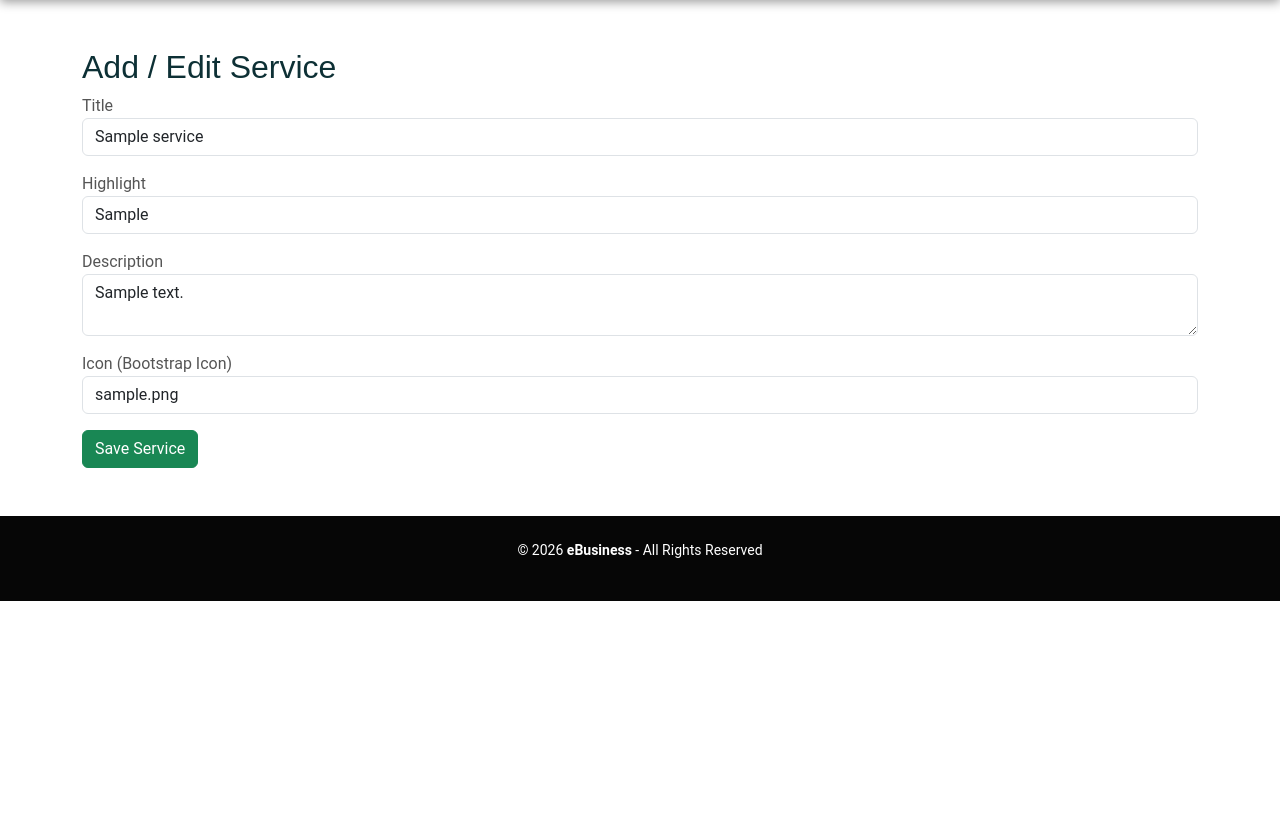
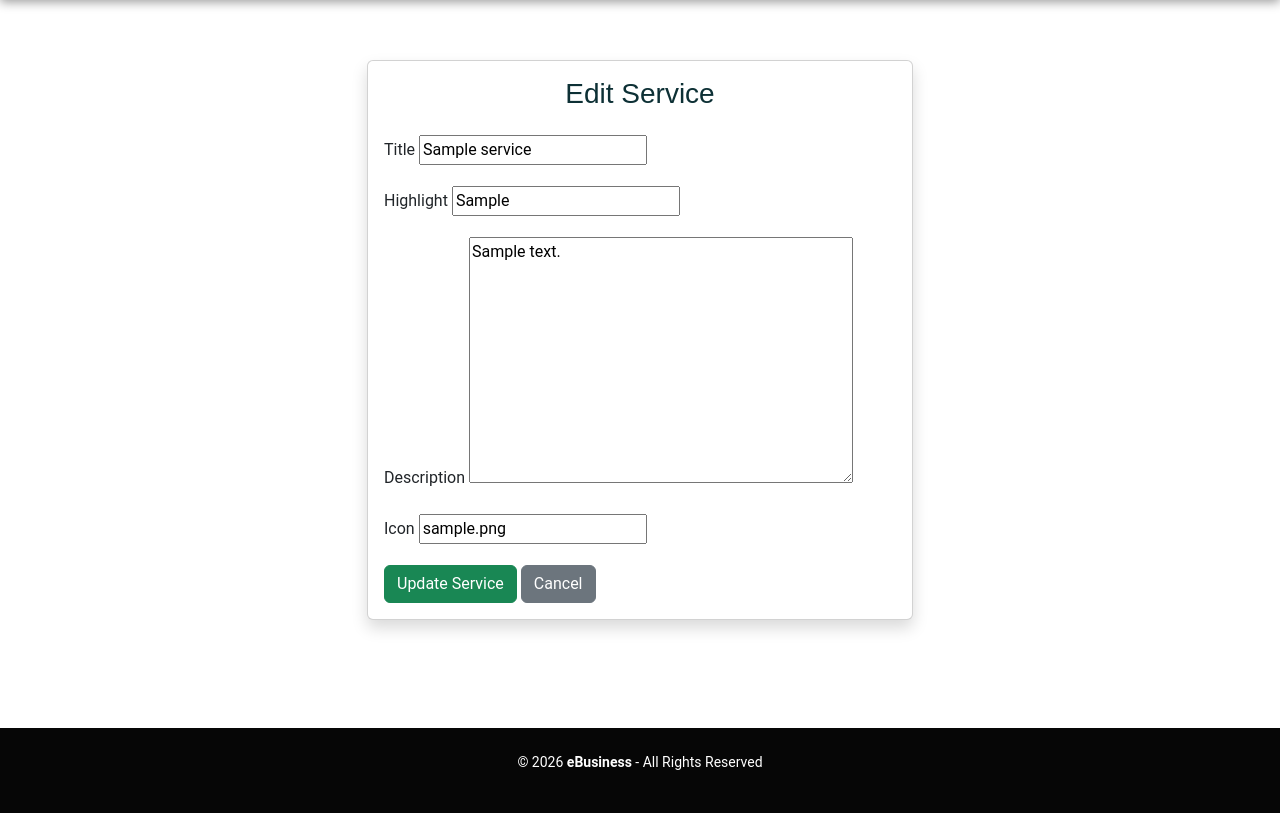
Before and after one commit to alifahmedpbd/eBusinessProject, a Django app: page /service/edit/1/ in a window 1280 px wide. Shown: the part 71-884 px from the top of the page. Before the commit the page ends 672 px from the top, so only its background shows below. Run offline with Django 5.2, Linux system fonts and the light colour scheme; a user stored in the database is signed in; tables that the repository leaves empty hold one stand-in row (values such as "Sample post"); some libraries are stand-ins or nearby versions.

Commit message:
another update

```diff
--- a/eBusinessApp/forms.py
+++ b/eBusinessApp/forms.py
@@ -1,6 +1,6 @@
 from django.forms import ModelForm
 from django import forms
-from .models import TeamMember, Portfolio, CustomUser
+from .models import TeamMember, Portfolio, CustomUser, Service, Job
 from django.contrib.auth.forms import UserCreationForm
 from django.contrib.auth import get_user_model
 
@@ -23,3 +23,15 @@ class PortfolioForm(ModelForm):
     class Meta:
         model = Portfolio
         fields = ['title', 'description', 'image', 'category']
+
+
+class ServiceForm(ModelForm):
+    class Meta:
+        model = Service
+        fields = ['title', 'highlight', 'description', 'icon']
+
+
+class JobForm(ModelForm):
+    class Meta:
+        model = Job
+        fields = ['title', 'description', 'location', 'requirements']
--- a/eBusinessApp/views.py
+++ b/eBusinessApp/views.py
@@ -1,6 +1,6 @@
 from django.shortcuts import render, redirect, get_object_or_404
 from .models import TeamMember, Portfolio, Contact, About, Service, Job, JobApplication
-from .forms import TeamMemberForm, PortfolioForm, CustomUserCreationForm
+from .forms import TeamMemberForm, PortfolioForm, ServiceForm, JobForm, CustomUserCreationForm
 from django.contrib.auth.decorators import login_required, user_passes_test
 from django.contrib.auth import login, logout, authenticate
 from django.contrib import messages
@@ -182,6 +182,7 @@ def updatePortfolio(request, pk):
 
 @superuser_required
 def deletePortfolio(request, pk):
+
     portfolio = Portfolio.objects.get(id=pk)
     if request.method == 'POST':
         portfolio.delete()
@@ -233,26 +234,38 @@ def service_details(request, pk):
     return render(request, 'service_details.html', {'service': service})
 
 @superuser_required
+def create_service(request):
+
+    form = ServiceForm()
+
+    if request.method == 'POST':
+        form = ServiceForm(request.POST)
+
+        if form.is_valid():
+            form.save()
+            messages.success(request, "Service added successfully!")
+            return redirect('services')
+
+    return render(request, 'service_form.html', {'form': form})
+
+
+@superuser_required
 def update_service(request, pk):
 
     service = get_object_or_404(Service, id=pk)
 
+    form = ServiceForm(instance=service)
+
     if request.method == 'POST':
 
-        service.title = request.POST.get('title')
-        service.highlight = request.POST.get('highlight')
-        service.description = request.POST.get('description')
-        service.icon = request.POST.get('icon')
+        form = ServiceForm(request.POST, instance=service)
 
-        service.save()
+        if form.is_valid():
+            form.save()
+            messages.success(request, "Service updated successfully!")
+            return redirect('services')
 
-        messages.success(request, "Service updated successfully!")
-
-        return redirect('services')
-
-    context = {'service': service}
-
-    return render(request, 'edit_service_form.html', context)
+    return render(request, 'service_form.html', {'form': form})
 
 @superuser_required
 def delete_service(request, pk):
@@ -283,51 +296,38 @@ def career(request):
 
     return render(request, 'career.html', context)
 
+
 @superuser_required
 def create_job(request):
 
+    form = JobForm()
+
     if request.method == 'POST':
+        form = JobForm(request.POST)
 
-        title = request.POST.get('title')
-        description = request.POST.get('description')
-        location = request.POST.get('location')
-        requirements = request.POST.get('requirements')
+        if form.is_valid():
+            form.save()
+            messages.success(request, "Job added successfully!")
+            return redirect('career')
 
-        Job.objects.create(
-            title=title,
-            description=description,
-            location=location,
-            requirements=requirements
-        )
-
-        messages.success(request, "Job added successfully!")
-
-        return redirect('career')
-
-    return render(request,'job_form.html')
-
+    return render(request,'job_form.html',{'form':form})
 
 @superuser_required
 def update_job(request, pk):
 
     job = get_object_or_404(Job, id=pk)
 
+    form = JobForm(instance=job)
+
     if request.method == 'POST':
+        form = JobForm(request.POST, instance=job)
 
-        job.title = request.POST.get('title')
-        job.description = request.POST.get('description')
-        job.location = request.POST.get('location')
-        job.requirements = request.POST.get('requirements')
+        if form.is_valid():
+            form.save()
+            messages.success(request, "Job updated successfully!")
+            return redirect('career')
 
-        job.save()
-
-        messages.success(request, "Job updated successfully!")
-
-        return redirect('career')
-
-    context = {'job': job}
-
-    return render(request, 'job_form.html', context)
+    return render(request, 'job_form.html', {'form': form})
 
 @superuser_required
 def delete_job(request, pk):
--- a/templates/edit_service_form.html
+++ /dev/null
@@ -1,38 +0,0 @@
-{% extends 'base.html' %}
-{% block content %}
-
-<div class="container mt-5">
-
-<h2>Add / Edit Service</h2>
-
-<form method="POST">
-
-{% csrf_token %}
-
-<div class="mb-3">
-<label>Title</label>
-<input type="text" name="title" class="form-control" value="{{ service.title }}">
-</div>
-
-<div class="mb-3">
-<label>Highlight</label>
-<input type="text" name="highlight" class="form-control" value="{{ service.highlight }}">
-</div>
-
-<div class="mb-3">
-<label>Description</label>
-<textarea name="description" class="form-control">{{ service.description }}</textarea>
-</div>
-
-<div class="mb-3">
-<label>Icon (Bootstrap Icon)</label>
-<input type="text" name="icon" class="form-control" value="{{ service.icon }}">
-</div>
-
-<button class="btn btn-success">Save Service</button>
-
-</form>
-
-</div>
-
-{% endblock %}
--- /dev/null
+++ b/templates/service_form.html
@@ -0,0 +1,70 @@
+{% extends 'base.html' %}
+{% block content %}
+
+<section class="section">
+<div class="container">
+
+<div class="row justify-content-center">
+<div class="col-md-6">
+
+<div class="card shadow">
+<div class="card-body">
+
+<h3 class="mb-4 text-center">
+{% if form.instance.id %}
+Edit Service
+{% else %}
+Add New Service
+{% endif %}
+</h3>
+
+<form method="POST">
+
+{% csrf_token %}
+
+<div class="mb-3">
+<label class="form-label">Title</label>
+{{ form.title }}
+</div>
+
+<div class="mb-3">
+<label class="form-label">Highlight</label>
+{{ form.highlight }}
+</div>
+
+<div class="mb-3">
+<label class="form-label">Description</label>
+{{ form.description }}
+</div>
+
+<div class="mb-3">
+<label class="form-label">Icon</label>
+{{ form.icon }}
+</div>
+
+<button type="submit" class="btn btn-success">
+
+{% if form.instance.id %}
+Update Service
+{% else %}
+Add Service
+{% endif %}
+
+</button>
+
+<a href="{% url 'services' %}" class="btn btn-secondary">
+Cancel
+</a>
+
+</form>
+
+</div>
+</div>
+
+</div>
+</div>
+
+</div>
+</section>
+
+{% endblock %}
```
Also changed, not shown: templates/job_form.html (+19 -9 lines).
